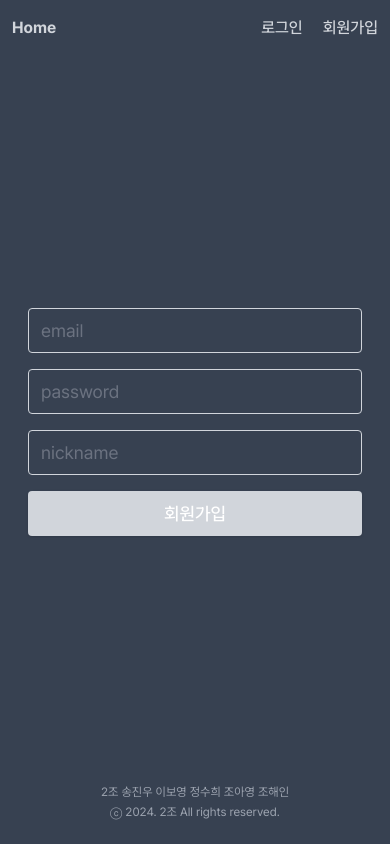
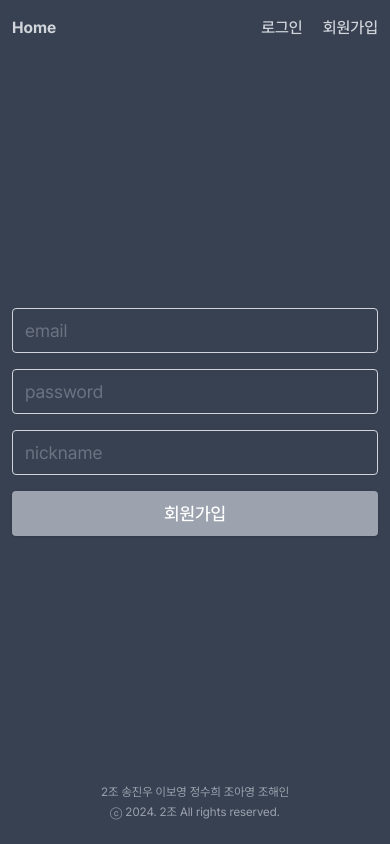
Before and after one commit to joycie416/Record_PanPang, a Next.js app: page /sign-up in a window 390 px wide. Built offline with nearby package versions, Linux system fonts and the light colour scheme; no server answers.

Commit message:
[style] 폼, input 스타일 수정

```diff
--- a/src/components/features/auth/authForm.tsx
+++ b/src/components/features/auth/authForm.tsx
@@ -20,10 +20,7 @@ const AuthForm = () => {
   const schema =
     path === SIGN_UP
       ? z.object({
-          email: z
-            .string()
-            .email({ message: "이메일 형식으로 입력해주세요" })
-            .min(1, { message: "이메일을 입력해주세요" }),
+          email: z.string().email("이메일 형식으로 입력해주세요").min(10, "이메일을 입력해주세요"),
           password: z.string().min(6, "6자 이상 입력해주세요"),
           nickname: z.string().min(1, "닉네임을 입력해주세요.").max(10, "최대 10자 입력 가능합니다.")
         })
@@ -74,23 +71,32 @@ const AuthForm = () => {
 
   return (
     <div className="container modal">
-      <form onSubmit={handleSubmit(onSubmit)} className="p-4 flex flex-col items-center m-auto">
-        <Input {...register("email")} placeholder="email" className={AUTH_CSS} onChange={() => setEmailMessage("")} />
-        {formState.errors.email && <span className="text-sky-300 leading-tight">{formState.errors.email.message}</span>}
-        {!!emailMessage && <span className="text-sky-300 leading-tight">{emailMessage}</span>}
-        <Input type="password" {...register("password")} placeholder="password" className={AUTH_CSS + " mt-4"} />
-        {formState.errors.password && (
-          <span className="text-sky-300 leading-tight">{formState.errors.password.message}</span>
-        )}
+      <form onSubmit={handleSubmit(onSubmit)} className="max-w-[400px] flex flex-col items-center m-auto">
+        <div className="w-full">
+          <Input {...register("email")} placeholder="email" className={AUTH_CSS} />
+          {formState.errors.email && (
+            <div className="text-sky-300 text-sm mt-2">{formState.errors.email.message}</div>
+          )}
+          {!!emailMessage && <div className="text-sky-300 text-sm mt-2">{emailMessage}</div>}
+        </div>
+        <div className="w-full">
+          <Input type="password" {...register("password")} placeholder="password" className={AUTH_CSS + " mt-4"} />
+          {formState.errors.password && (
+            <div className="text-sky-300 text-sm mt-2">{formState.errors.password.message}</div>
+          )}
+        </div>
         {path === SIGN_UP && (
-          <>
+          <div className="w-full">
             <Input type="text" {...register("nickname")} placeholder="nickname" className={AUTH_CSS + " mt-4"} />
             {formState.errors.nickname && (
-              <span className="text-sky-300 leading-tight">{formState.errors.nickname.message}</span>
+              <div className="text-sky-300 text-sm mt-2">{formState.errors.nickname.message}</div>
             )}
-          </>
+          </div>
         )}
-        <Button type="submit" className="w-full max-w-[400px] min-w-[200px] h-[45px] text-lg bg-gray-300 hover:bg-gray-400 mt-4 p-2">
+        <Button
+          type="submit"
+          className="w-full max-w-[400px] min-w-[200px] h-[45px] text-lg bg-gray-400 hover:bg-gray-300 mt-4 p-2"
+        >
           {path === SIGN_UP ? "회원가입" : "로그인"}
         </Button>
       </form>
--- a/src/components/features/spotifySearch/Card.tsx
+++ b/src/components/features/spotifySearch/Card.tsx
@@ -14,7 +14,7 @@ const CardForPost: React.FC<CardForPostProps> = ({ card, formatDuration }) => {
   return (
     <>
       {card ? (
-        <Card className="flex w-full min-h-[200px]">
+        <Card className="flex w-full min-h-[210px]">
           <div className="flex flex-col md:flex-row items-center md:items-start p-6 w-full">
             <div className="w-[160px] h-[160px]">
               <Image
@@ -42,7 +42,11 @@ const CardForPost: React.FC<CardForPostProps> = ({ card, formatDuration }) => {
           </div>
         </Card>
       ) : (
-        <Card className="flex w-full min-h-[200px]"></Card>
+        <Card className="flex w-full min-h-[210px]">
+          <div className="flex flex-col md:flex-row items-center md:items-start p-6 w-full">
+            <div className="w-[160px] h-[160px] bg-gray-300 rounded"></div>
+          </div>
+        </Card>
       )}
     </>
   );
--- a/src/components/features/spotifySearch/Command.tsx
+++ b/src/components/features/spotifySearch/Command.tsx
@@ -33,7 +33,7 @@ const CommandForPost: React.FC<CommandForPostProps> = ({
           className="h-12
     "
         />
-        {cardError && <p className="text-red-500 text-sm mt-1 absolute right-6 top-0 translate-y">{cardError}</p>}
+        {cardError && <p className="text-red-500 text-sm absolute right-6 top-0 mt-3">{cardError}</p>}
       </div>
       <Command className="rounded border">
         {open ? (
--- a/src/components/ui/input.tsx
+++ b/src/components/ui/input.tsx
@@ -9,7 +9,7 @@ const Input = React.forwardRef<HTMLInputElement, InputProps>(({ className, type,
     <input
       type={type}
       className={cn(
-        "flex h-10 w-full rounded border border-gray-300 bg-white px-3 py-2 text-sm ring-offset-white file:border-0 file:bg-transparent file:text-sm file:font-medium file:text-gray-950 placeholder:text-gray-500 disabled:cursor-not-allowed disabled:opacity-50 dark:border-gray-800 dark:bg-gray-950 dark:ring-offset-gray-950 dark:file:text-gray-50 dark:placeholder:text-gray-400 dark:focus-visible:ring-gray-300",
+        "flex h-[45px] w-full rounded border border-gray-300 bg-white px-3 py-2 text-sm ring-offset-white file:border-0 file:bg-transparent file:text-sm file:font-medium file:text-gray-950 placeholder:text-gray-500 disabled:cursor-not-allowed disabled:opacity-50 dark:border-gray-800 dark:bg-gray-950 dark:ring-offset-gray-950 dark:file:text-gray-50 dark:placeholder:text-gray-400 dark:focus-visible:ring-gray-300",
         className
       )}
       ref={ref}
```
